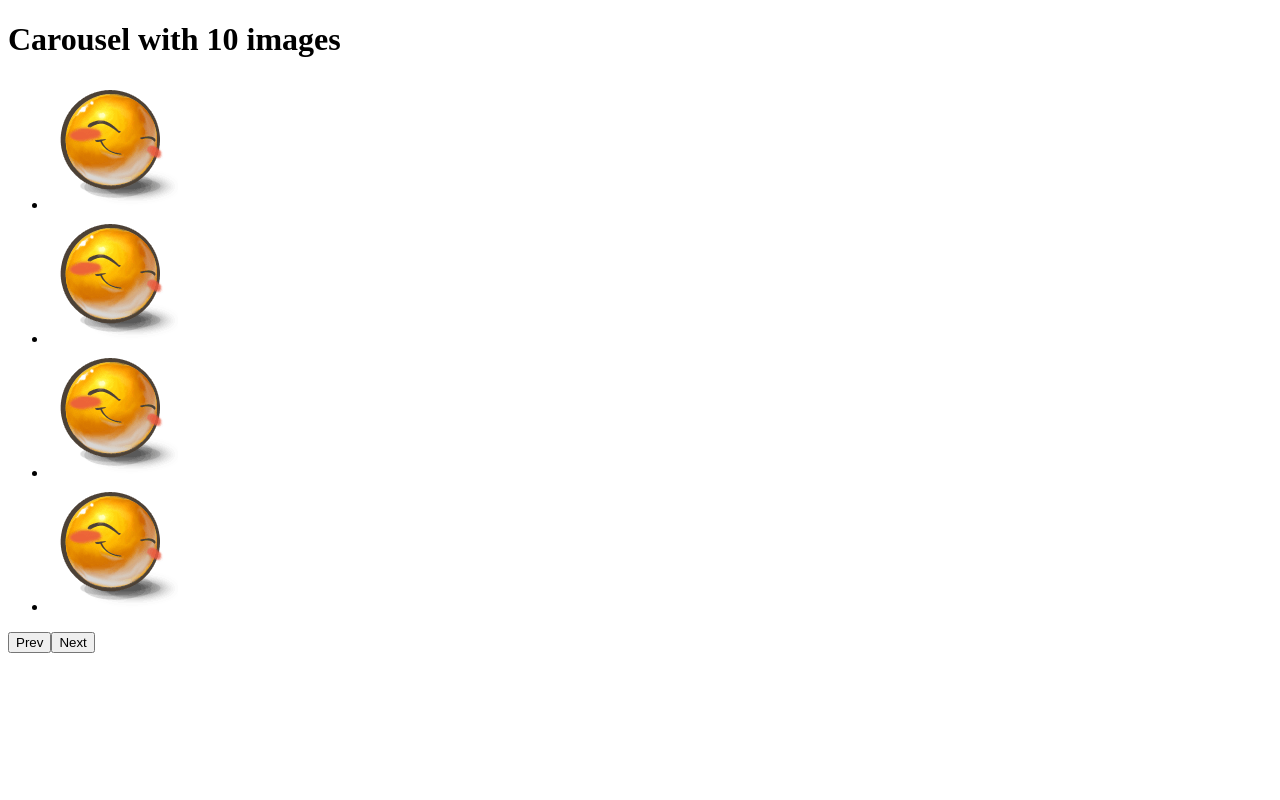
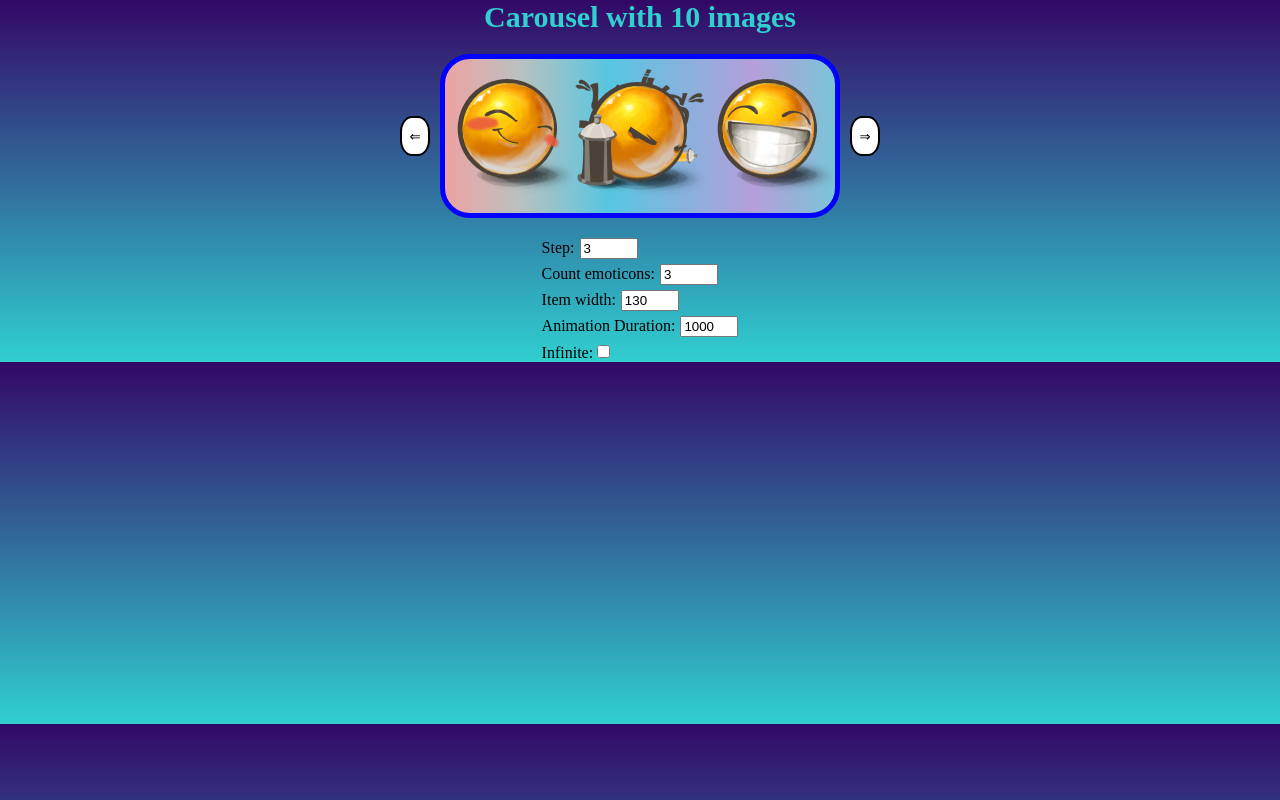
Before and after one commit to mate-academy/react_carousel, a React (Create React App) app: page / in a window 1280 px wide. Built offline with nearby package versions, Linux system fonts and the light colour scheme; the HTML template or start-up script is replaced by a standard one.

Commit message:
add task solution

```diff
--- a/package.json
+++ b/package.json
@@ -8,6 +8,7 @@
   "dependencies": {
     "@cypress/react": "^5.12.4",
     "bulma": "^0.9.3",
+    "classnames": "^2.3.2",
     "react": "^17.0.2",
     "react-dom": "^17.0.2",
     "react-scripts": "^4.0.3"
@@ -17,7 +18,7 @@
     "@mate-academy/cypress-tools": "^1.0.4",
     "@mate-academy/eslint-config-react": "*",
     "@mate-academy/eslint-config-react-typescript": "*",
-    "@mate-academy/scripts": "^1.2.1",
+    "@mate-academy/scripts": "^1.2.8",
     "@mate-academy/students-ts-config": "*",
     "@mate-academy/stylelint-config": "*",
     "@types/node": "^17.0.23",
--- a/src/App.scss
+++ b/src/App.scss
@@ -1 +1,33 @@
-// style go here
+html {
+  font-family: "Phudu", cursive;
+}
+
+body {
+  margin: 0;
+  padding: 0;
+  background-image: linear-gradient(to top, #30cfd0 0%, #330867 100%);
+}
+
+.App {
+  display: flex;
+  flex-direction: column;
+  gap: 20px;
+  align-items: center;
+}
+
+.title {
+  margin: 0;
+  font-size: 30px;
+  color: #30cfd0;
+}
+
+.input {
+  margin-left: 5px;
+  width: 50px;
+}
+
+.form {
+  display: flex;
+  flex-direction: column;
+  gap: 5px;
+}
--- a/src/App.tsx
+++ b/src/App.tsx
@@ -1,4 +1,4 @@
-import React from 'react';
+import React, { useState } from 'react';
 import './App.scss';
 import Carousel from './components/Carousel';
 
@@ -6,8 +6,8 @@ interface State {
   images: string[];
 }
 
-class App extends React.Component<{}, State> {
-  state = {
+const App: React.FC = () => {
+  const state: State = {
     images: [
       './img/1.png',
       './img/2.png',
@@ -22,18 +22,87 @@ class App extends React.Component<{}, State> {
     ],
   };
 
-  render() {
-    const { images } = this.state;
+  const [step, setStep] = useState(3);
+  const [frameSize, setFrameSize] = useState(3);
+  const [itemWidth, setItemWidth] = useState(130);
+  const [animationDuration, setAnimationDuration] = useState(1000);
+  const [infinite, setInfinite] = useState(false);
 
-    return (
-      <div className="App">
-        {/* eslint-disable-next-line */}
-        <h1>Carousel with {images.length} images</h1>
+  return (
+    <div className="App">
+      {/* eslint-disable-next-line */}
+      <h1 className='title' data-cy='title'>Carousel with {state.images.length} images</h1>
 
-        <Carousel />
+      <Carousel
+        images={state.images}
+        step={step}
+        frameSize={frameSize}
+        itemWidth={itemWidth}
+        animationDuration={animationDuration}
+        infinite={infinite}
+      />
+
+      <div className="form">
+        <label>
+          Step:
+          <input
+            className="input"
+            type="number"
+            min="1"
+            max={state.images.length}
+            value={step}
+            onChange={(e) => setStep(+e.target.value)}
+          />
+        </label>
+
+        <label>
+          Count emoticons:
+          <input
+            className="input"
+            type="number"
+            min="1"
+            max={state.images.length}
+            value={frameSize}
+            onChange={(e) => setFrameSize(+e.target.value)}
+          />
+        </label>
+
+        <label>
+          Item width:
+          <input
+            className="input"
+            type="number"
+            min="100"
+            max="200"
+            value={itemWidth}
+            onChange={(e) => setItemWidth(+e.target.value)}
+          />
+        </label>
+
+        <label>
+          Animation Duration:
+          <input
+            className="input"
+            type="number"
+            min="100"
+            max="5000"
+            value={animationDuration}
+            onChange={(e) => setAnimationDuration(+e.target.value)}
+          />
+        </label>
+
+        <label>
+          Infinite:
+          <input
+            type="checkbox"
+            checked={infinite}
+            onChange={(e) => setInfinite(e.target.checked)}
+          />
+        </label>
       </div>
-    );
-  }
-}
+    </div>
+
+  );
+};
 
 export default App;
--- a/src/components/Carousel.scss
+++ b/src/components/Carousel.scss
@@ -1 +1,36 @@
-// style go here
+.container {
+  display: flex;
+  align-items: center;
+  gap: 10px;
+}
+
+.list {
+  margin: 0;
+  padding: 10px 0;
+  display: flex;
+  list-style: none;
+  overflow: hidden;
+  background-image: linear-gradient(
+    to right, #eea2a2 0%, #bbc1bf 19%, #57c6e1 42%, #b49fda 79%, #7ac5d8 100%);
+  border-radius: 30px;
+  border: 5px solid blue;
+}
+
+.button {
+  width: 30px;
+  height: 40px;
+  border-radius: 40%;
+  border: 2px solid black;
+  background-color: white;
+
+  &:hover {
+    background-color: rgb(7, 23, 129);
+    color: white;
+    transform: scale(1.1);
+    transition: 0.3s;
+  }
+
+  &--disabled {
+    pointer-events: none;
+  }
+}
--- a/src/components/Carousel.tsx
+++ b/src/components/Carousel.tsx
@@ -1,18 +1,107 @@
-import React from 'react';
+import React, { useState } from 'react';
+import cn from 'classnames';
 import './Carousel.scss';
 
-const Carousel: React.FC = () => (
-  <div className="Carousel">
-    <ul className="Carousel__list">
-      <li><img src="./img/1.png" alt="1" /></li>
-      <li><img src="./img/1.png" alt="2" /></li>
-      <li><img src="./img/1.png" alt="3" /></li>
-      <li><img src="./img/1.png" alt="4" /></li>
-    </ul>
+type Props = {
+  images: string[],
+  step: number,
+  frameSize: number,
+  itemWidth: number,
+  animationDuration: number,
+  infinite: boolean,
+};
 
-    <button type="button">Prev</button>
-    <button type="button">Next</button>
-  </div>
-);
+const Carousel: React.FC<Props> = ({
+  images,
+  step,
+  frameSize,
+  itemWidth,
+  animationDuration,
+  infinite,
+}) => {
+  const [image, setImage] = useState(1);
+
+  const size = frameSize * itemWidth;
+  const shift = (image - 1) * itemWidth;
+  const lastImage = images.length - frameSize + 1;
+  const start = image === 1;
+  const end = image === lastImage;
+
+  const nextImg = () => {
+    if (!end) {
+      const nextImage = image + step;
+
+      setImage(nextImage > lastImage
+        ? lastImage
+        : nextImage);
+    } else if (infinite) {
+      setImage(1);
+    }
+  };
+
+  const prevImg = () => {
+    if (!start) {
+      const nextImage = image - step;
+
+      setImage(nextImage < 1
+        ? 1
+        : nextImage);
+    } else if (infinite) {
+      setImage(lastImage);
+    }
+  };
+
+  return (
+    <div className="container">
+      <button
+        className={cn(
+          'button',
+          { 'button--disabled': (start && !infinite) },
+        )}
+        type="button"
+        onClick={() => prevImg()}
+      >
+        &#8656;
+      </button>
+
+      <ul
+        className="list"
+        style={{
+          width: `${size}px`,
+        }}
+      >
+        {images.map(img => (
+          <li
+            key={img}
+            style={{
+              transform: `translateX(-${shift}px)`,
+              transition: `${animationDuration}ms`,
+            }}
+          >
+            <img
+              src={img}
+              alt={img}
+              style={{
+                width: `${itemWidth}px`,
+              }}
+            />
+          </li>
+        ))}
+      </ul>
+
+      <button
+        className={cn(
+          'button',
+          { 'button--disabled': (end && !infinite) },
+        )}
+        type="button"
+        onClick={() => nextImg()}
+        data-cy="next"
+      >
+        &#8658;
+      </button>
+    </div>
+  );
+};
 
 export default Carousel;
```
Also changed, not shown: 1 other file (tests, documents, lock files or other folders).
